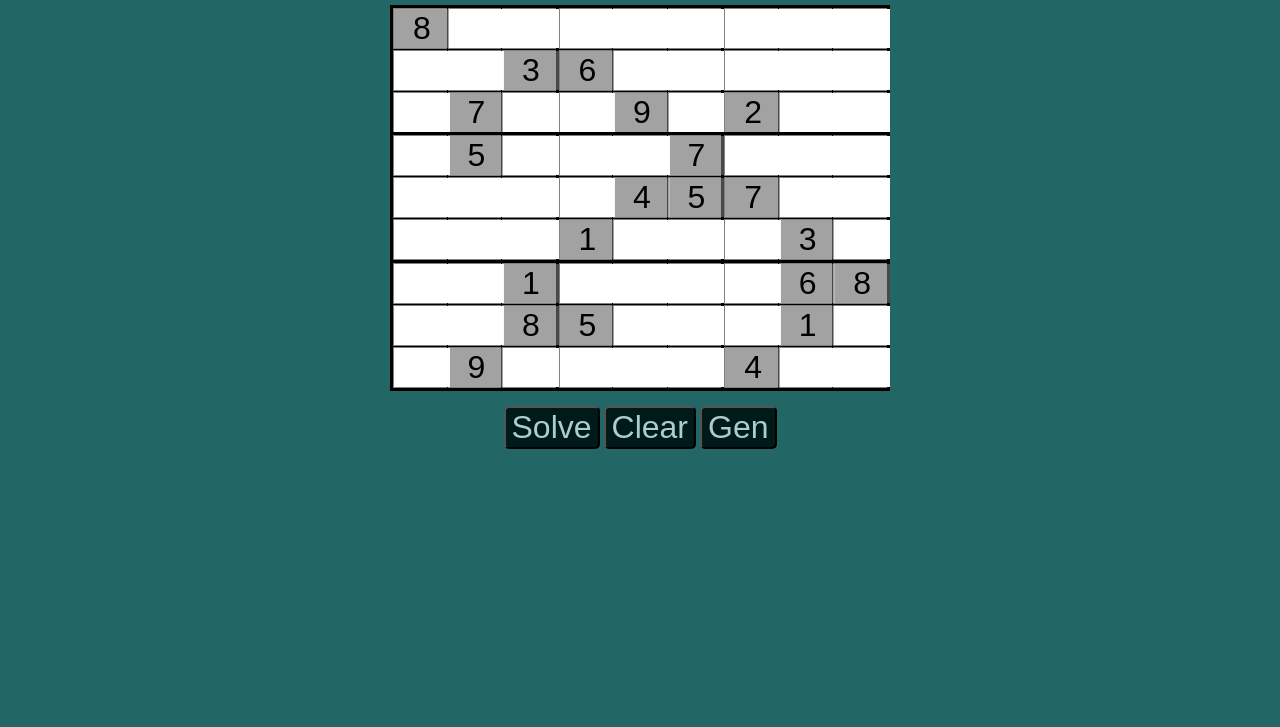
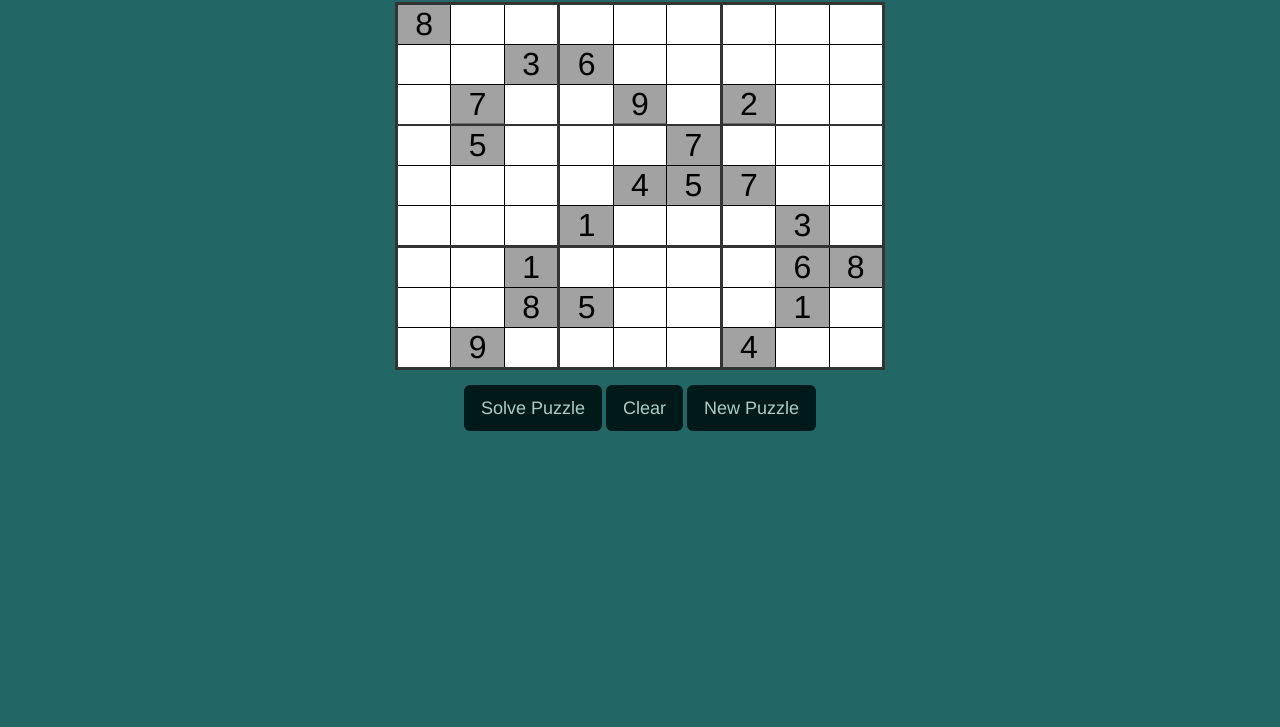
Before and after one commit to mikethecodegeek/sudoku, a plain HTML site: page index.html in a window 1280 px wide. Shown: the part 73-800 px from the top of the page. Drawn offline with nearby package versions, Linux system fonts and the light colour scheme.

Commit message:
fixed css

```diff
--- a/index.html
+++ b/index.html
@@ -3,13 +3,16 @@
 <head>
     <meta charset="UTF-8">
     <title></title>
+    <link href="https://maxcdn.bootstrapcdn.com/bootstrap/3.3.6/css/bootstrap.min.css" rel="stylesheet" integrity="sha384-1q8mTJOASx8j1Au+a5WDVnPi2lkFfwwEAa8hDDdjZlpLegxhjVME1fgjWPGmkzs7" crossorigin="anonymous">
+    <script src="https://maxcdn.bootstrapcdn.com/bootstrap/3.3.6/js/bootstrap.min.js" integrity="sha384-0mSbJDEHialfmuBBQP6A4Qrprq5OVfW37PRR3j5ELqxss1yVqOtnepnHVP9aJ7xS" crossorigin="anonymous"></script>
     <link rel="stylesheet" type="text/css" href="sudoko.css">
     <link rel="stylesheet" href="https://ajax.googleapis.com/ajax/libs/jqueryui/1.11.4/themes/smoothness/jquery-ui.css">
     <script src="jquery-1.11.3.min.js"></script>
     <script src="suduko.js"></script>
 </head>
 <body>
-<div class = 'head addred'>Mike's Sudoku Solver</div>
+
+<nav class = 'head'>Mike's Sudoku Solver</nav>
 
     <div class="board">
         <table id = 'grid'>
@@ -33,9 +36,9 @@
 
     </div>
     <div id="buttons">
-        <button id="solve">Solve</button>
-        <button id="clear">Clear</button>
-        <button id = "gen">Gen</button>
+        <button class='btn btn-lg' id="solve">Solve Puzzle</button>
+        <button class='btn btn-lg' id="clear">Clear</button>
+        <button class='btn btn-lg' id = "gen">New Puzzle</button>
     </div>
 
 
--- a/suduko.js
+++ b/suduko.js
@@ -307,7 +307,7 @@
                 displayBoard();
                 var yy = returnBold();
                 for (var countcount = 0; countcount < yy.length; countcount++) {
-                    $('#sq' + [yy[countcount]]).addClass('addBold addShade');
+                    $('#sq' + [yy[countcount]]).addClass('addShade');
                 }
             }
         });
```
